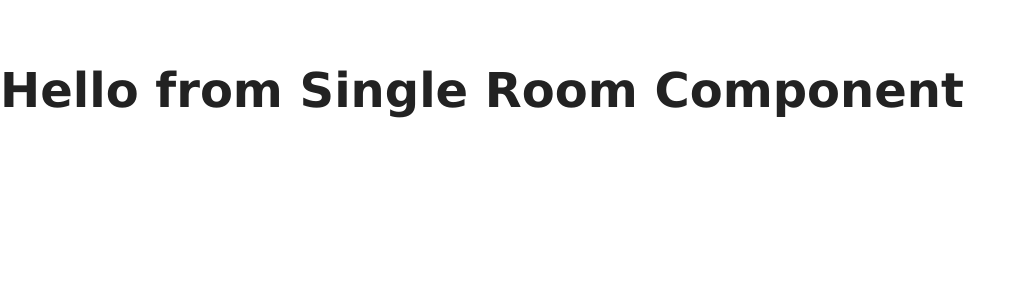
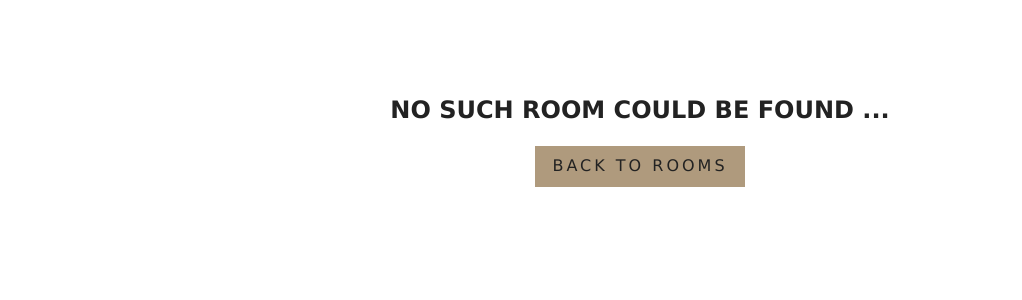
Before and after one commit to mohamed-bouzerouata/Beach_Resort, a React (Create React App) app in the folder my-resort/: page /Rooms/1 in a window 1280 px wide. Shown: the top 300 px of the page, without its empty margins (0-1022 px from the left). Built offline with nearby package versions, Linux system fonts and the light colour scheme.

Commit message:
acess Url params

```diff
--- a/my-resort/src/Pages/SingleRoom.js
+++ b/my-resort/src/Pages/SingleRoom.js
@@ -1,11 +1,42 @@
-import React from 'react'
+import React, { Component } from 'react'
+import { MyContext } from '../UseContext'
+import { Link } from 'react-router-dom'
 
-const SingleRoom = () => {
-    return (
-        <div>
-            <h1>Hello from Single Room Component</h1>
-        </div>
-    )
+class SingleRoom extends Component {
+    constructor(props) {
+        super(props)
+
+        this.state = {
+            slug : this.props.match.params.slug
+        }
+    }
+    //for one api call
+    // componentDidMount(){
+
+    // }
+
+    static contextType = MyContext
+    render() {
+        const {getRoom} = this.context
+        const { slug } = this.state
+        const room = getRoom(slug)
+
+        if(!room) {
+            return(
+                <div className='error '>
+                <h3>No such Room could be found ...</h3>
+                <Link to='/rooms' className='btn btn-primary'>
+                    Back To Rooms
+                </Link>
+                </div>
+            );
+        }
+        return (
+            <div>
+
+            </div>
+        )
+    }
 }
 
 export default SingleRoom
--- a/my-resort/src/UseContext.js
+++ b/my-resort/src/UseContext.js
@@ -41,9 +41,21 @@ class UseContext extends Component {
             return tempItem
         }
 
+    // its going to help us ones we open one single specific room page
+    // its help us accessing  specific room
+    getRoom = (slug) => {
+        let tempRooms = [...this.state.rooms]
+        let room = tempRooms.find((room) => room.slug === slug
+        );
+        return room
+    }
     render() {
         return (
-            <MyContext.Provider   value={{...this.state}}>
+            <MyContext.Provider
+                value={{
+                    ...this.state,
+                    getRoom : this.getRoom
+                    }}>
                 {this.props.children}
             </MyContext.Provider>
         )
```
